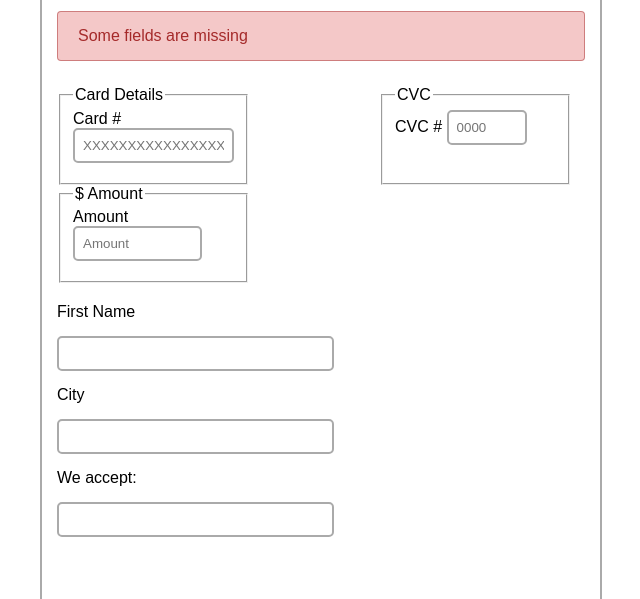
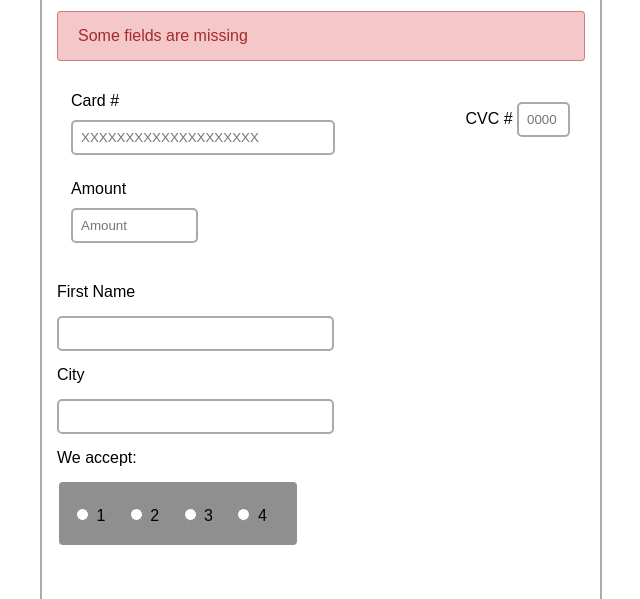
Before and after one commit to JorgeOteiza/project_formulario-con-HTML5-dia2, a plain HTML site: page index.html in a window 1280 px wide. Shown: the part 148-747 px from the top of the page, without its empty margins (319-959 px from the left). Drawn offline with Linux system fonts and the light colour scheme; a script that the page names is missing.

Commit message:
métodos de pago y buscando solución a formato inputs fieldsets

```diff
--- a/index.html
+++ b/index.html
@@ -23,22 +23,16 @@
                 <form action="/submit" method="post">
                 <div class="container2">
                     <fieldset class="column1">
-                        <legend>Card Details</legend>
                         <label for="nombre" class="form-label">Card #</label>
-                        <input type="text" id="nombre" name="nombre" placeholder="XXXXXXXXXXXXXXXXXXXX"
-                            class="input-field1" required>
+                        <input type="text" id="nombre" name="nombre" placeholder="XXXXXXXXXXXXXXXXXXXX" class="input-field1" required>
                     </fieldset>
                     <fieldset class="column2">
-                        <legend>CVC</legend>
                         <label for="email" class="form-label">CVC #</label>
-                        <input type="email" id="email" name="email" placeholder="0000" class="input-field2"
-                            required>
+                        <input type="email" id="email" name="email" placeholder="0000" class="input-field2" required>
                     </fieldset>
                     <fieldset class="column3">
-                        <legend>$ Amount</legend>
                         <label for="password" class="form-label">Amount</label>
-                        <input type="password" id="password" name="password" placeholder="Amount"
-                            class="input-field3" required minlength="8">
+                        <input type="password" id="password" name="password" placeholder="Amount" class="input-field3" required minlength="8">
                     </fieldset>
                 </div>
             </div>
@@ -49,8 +43,25 @@
                 <input type="text" id="First_Name" name="First_Name" class="form-control">
                 <label for="City">City</label>
                 <input type="text" id="City" name="City" class="form-control">
-                <label for="Card">We accept:</label>
-                <input type="text" id="Card" class="form-control">
+                <label for="Card" class="WeAccept">We accept:</label>
+                <fieldset class="form-check">
+                    <div class="form-check form-check-inline">
+                    <input class="form-check-input" type="radio" name="inlineRadioOptions" id="inlineRadio1" value="option1">
+                    <label class="form-check-label" for="inlineRadio1">1</label>
+                  </div>
+                  <div class="form-check form-check-inline">
+                    <input class="form-check-input" type="radio" name="inlineRadioOptions" id="inlineRadio2" value="option2">
+                    <label class="form-check-label" for="inlineRadio2">2</label>
+                  </div>
+                  <div class="form-check form-check-inline">
+                    <input class="form-check-input" type="radio" name="inlineRadioOptions" id="inlineRadio3" value="option3">
+                    <label class="form-check-label" for="inlineRadio3">3</label>
+                  </div>
+                  <div class="form-check form-check-inline">
+                    <input class="form-check-input" type="radio" name="inlineRadioOptions" id="inlineRadio3" value="option4">
+                    <label class="form-check-label" for="inlineRadio3">4</label>
+                  </div>
+                </fieldset>
             </div>
 
             <div class="container-fluid container4">
@@ -59,7 +70,7 @@
                 <div class="State-PostalCode">
                     <div class="containerState">
                         <label for="State">State</label>
-                        <input type="text" id="State" name="State" class="form-controlState">
+                        <input type="text" id="State" name="State" placeholder="Pick a state" class="form-controlState">
                     </div>
                     <div class="containerPostal">
                         <label for="Postal_Code">Postal Code</label>
@@ -72,8 +83,8 @@
                 </div>
             </div>
             <div class="button-validation">
+                <button type="submit" class="btn btn-secondary">Cancel</button>
                 <button type="submit" class="btn btn-primary">Send</button>
-                <button type="submit" class="btn btn-secondary">Cancel</button>
             </div>
             </form>
         </div>
--- a/styles.css
+++ b/styles.css
@@ -45,20 +45,31 @@ body {
   display: flex;
   justify-content: space-between;
   margin-bottom: 10px;
+  width: 100%;
 }
 
 
-.column1,
-.column2,
+.column1 {
+  width: 50%;
+  border: none;
+  padding-right: 10px;
+}
+
+.column2 {
+  width: 20%;
+  border: none;
+}
+
 .column3 {
-  flex-basis: calc(33.33% - 15px);
-  margin-right: 15px;
+  width: 30%;
+  border: none;
 }
 
 .input-field1 {
   width: 100%;
   box-sizing: border-box;
   padding: 8px;
+  margin-top: 10px;
   margin-bottom: 10px;
   border-radius: 5px;
   border: 2px solid rgb(170, 170, 170);
@@ -68,6 +79,7 @@ body {
   width: 50%;
   box-sizing: border-box;
   padding: 8px;
+  margin-top: 10px;
   margin-bottom: 10px;
   border-radius: 5px;
   border: 2px solid rgb(170, 170, 170);
@@ -77,9 +89,30 @@ body {
   width: 80%;
   box-sizing: border-box;
   padding: 8px;
+  margin-top: 10px;
   margin-bottom: 10px;
   border-radius: 5px;
   border: 2px solid rgb(170, 170, 170);
+}
+
+.form-check {
+  padding: revert;
+  display: inline-block;
+  margin-top: 0;
+  margin-bottom: 10px;
+  padding-right: 15px;
+  width: max-content;
+  border: none;
+  background-color: #908f8f;
+  border-radius: 4px;
+}
+
+.WeAccept {
+  margin-bottom: 15px;
+}
+
+.form-check-input {
+  margin-top: 20px;
 }
 
 .btn-primary {
@@ -98,6 +131,7 @@ body {
 .container2 {
   display: flex;
   flex-wrap: wrap;
+  width: auto;
   justify-content: space-between;
   margin-top: 10px;
   margin-bottom: 10px;
@@ -179,11 +213,13 @@ body {
   background-color: rgb(0 117 255);
   border-radius: 5px;
   color: white;
+  border: none;
 }
 
 .btn-secondary {
   padding: 8px;
-  background-color: rgb(202, 201, 201);
+  background-color: #908f8f;
   border-radius: 5px;
   color: white;
+  border: none;
 }
```
